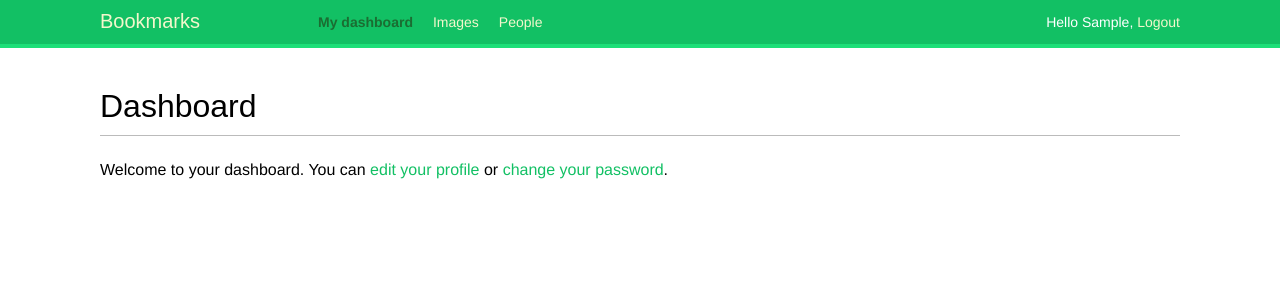
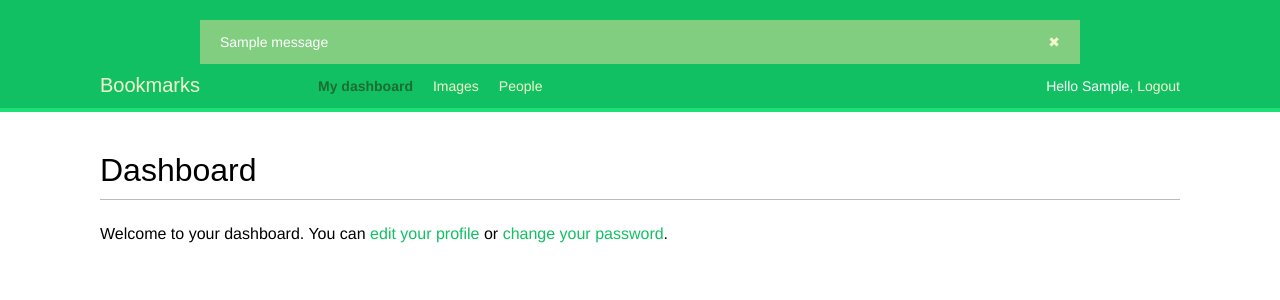
Before and after one commit to alaniomotosho2/bookmark, a Django app: page /account/ in a window 1280 px wide. Shown: the top 300 px of the page. Run offline with Django 3.2, Linux system fonts and the light colour scheme; a user stored in the database is signed in; tables that the repository leaves empty hold one stand-in row (values such as "Sample post"); one stand-in notice (Sample message) is shown; some web fonts are replaced.

Commit message:
added message framework

```diff
--- a/account/templates/base.html
+++ b/account/templates/base.html
@@ -7,6 +7,19 @@
 </head>
 <body>
 <div id="header">
+
+{% if messages %}
+<ul class="messages">
+{% for message in messages %}
+<li class="{{ message.tags }}">
+{{ message|safe }}
+<a href="#" class="close">✖</a>
+</li>
+{% endfor %}
+</ul>
+{% endif %}
+
+
 <span class="logo">Bookmarks</span>
 {% if request.user.is_authenticated %}
 <ul class="menu">
--- a/account/views.py
+++ b/account/views.py
@@ -6,6 +6,8 @@ from django.contrib.auth import authenticate, login
 from .forms import LoginForm,UserRegistrationForm,UserEditForm, ProfileEditForm
 from django.contrib.auth.decorators import login_required
 from .models import Profile
+
+from django.contrib import messages
 
 
 
@@ -60,6 +62,10 @@ def edit(request):
 		if user_form.is_valid() and profile_form.is_valid():
 			user_form.save()
 			profile_form.save()
+			#mesaging framework
+			messages.success(request, 'Profile updated successfully')
+		else:
+			messages.error(request, 'Error updating your profile')
 	else:
 		user_form = UserEditForm(instance=request.user)
 		profile_form = ProfileEditForm(instance=request.user.profile)
```
